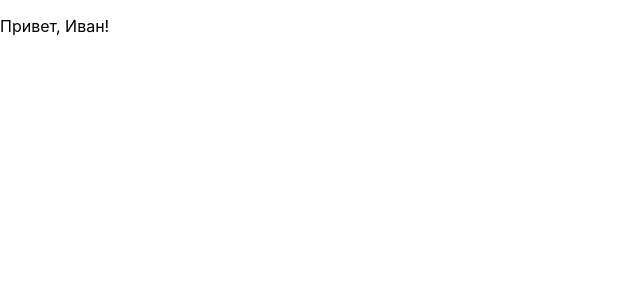
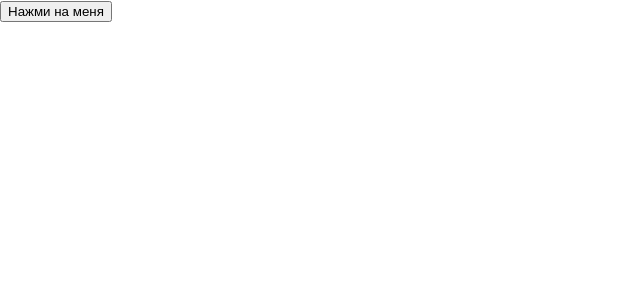
Before and after one commit to IrshakAnna-Mariia/LearnReact, a React (Create React App) app in the folder lesson_3/: page / in a window 1280 px wide. Shown: the top 300 px of the page, without its empty margins (0-640 px from the left). Built offline with nearby package versions, Linux system fonts and the light colour scheme.

Commit message:
Lesson_3. Task 2

```diff
--- a/lesson_3/src/App.js
+++ b/lesson_3/src/App.js
@@ -1,12 +1,16 @@
 import {useState} from 'react';
 
 function App() {
-  const [show, setShow] = useState(true);
+  const [show, setShow] = useState(false);
   const [name, setName] = useState('Иван');
+  const [age, setAge] = useState(25);
+
+  const handleClick = () => setShow(true);
 
   return (
     <div>
-      {show ? <p>Привет, {name}!</p> : <p>Пока, {name}!</p>}
+      {show && <p>имя: {name}, возраст: {age}</p>}
+      <button onClick={handleClick}>Нажми на меня</button>
     </div>
   );
 }
```
